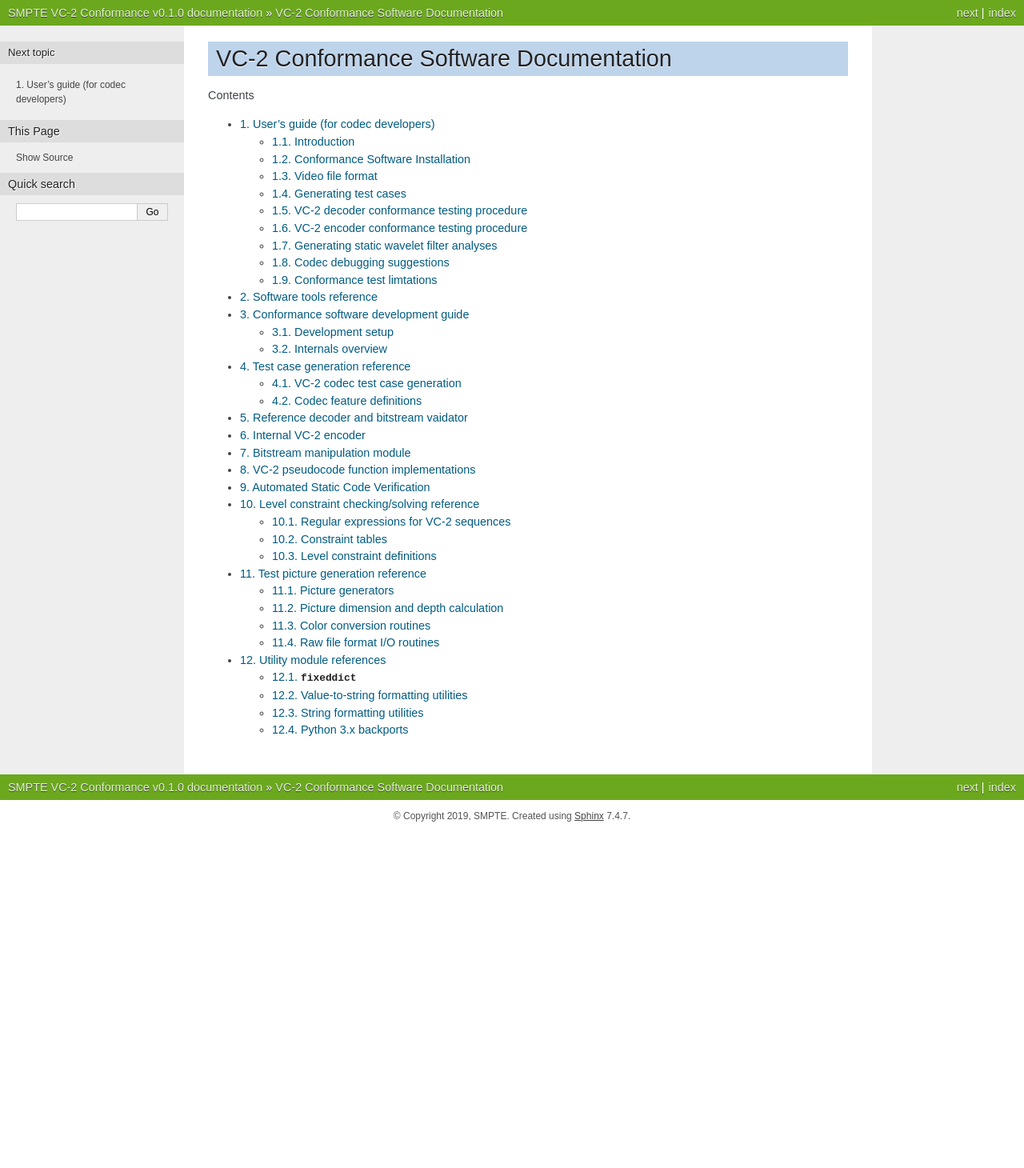
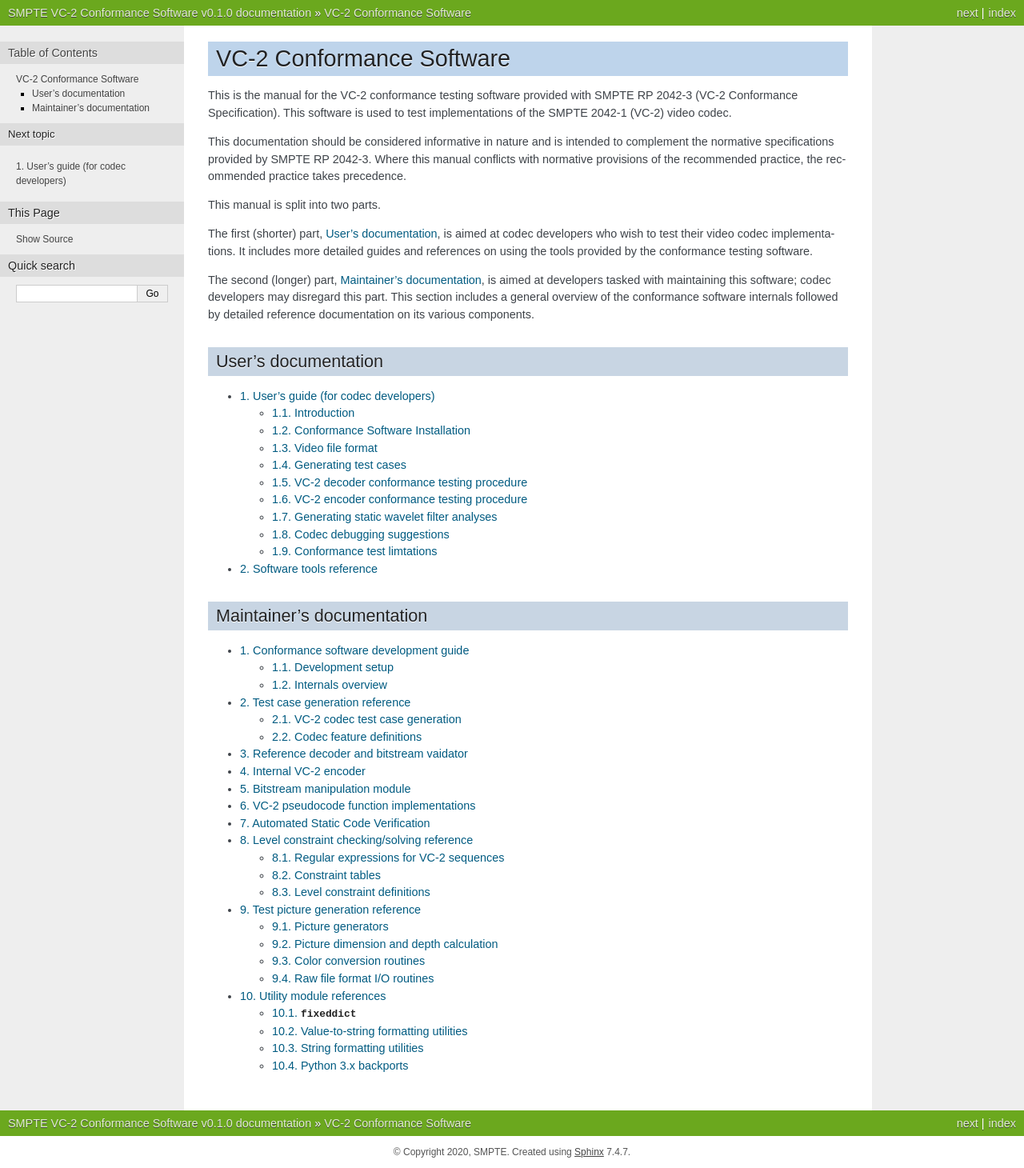
Before and after one commit to bbc/vc2_conformance, a Sphinx documentation site: the page built from docs/source/index.rst, in a window 1280 px wide. Shown: the whole page at 80% size. Built offline with Sphinx 7.4.7, drawn with Linux system fonts in a browser that asks for light colours; before the commit the page ends 1040 px from its top, so only the background shows below that.

Commit message:
Split manual into parts, and improve PDF documentation indexing.

```diff
--- a/docs/source/conf.py
+++ b/docs/source/conf.py
@@ -18,8 +18,8 @@ sys.path.insert(0, os.path.abspath("_ext/"))
 
 # -- Project information -----------------------------------------------------
 
-project = "SMPTE VC-2 Conformance"
-copyright = "2019, SMPTE"
+project = "SMPTE VC-2 Conformance Software"
+copyright = "2020, SMPTE"
 author = "SMPTE"
 
 from vc2_conformance import __version__ as version
@@ -71,7 +71,30 @@ html_static_path = ["_static"]
 
 # -- Options for PDF output --------------------------------------------------
 
+# Show page numbers in references
+latex_show_pagerefs = True
+
+# Show hyperlink URLs in footnotes
+latex_show_urls = "footnote"
+
+# Divide the document into parts, then chapters, then sections
+latex_toplevel_sectioning = "part"
+
+# Don't include a module index (the main index should be sufficient)
+latex_domain_indices = False
+
 latex_elements = {
     "papersize": "a4paper",
+    # Allow deeply nested bullets etc.
     "maxlistdepth": "10",
+    # Add a 'Preface' header to the content which appears before all of the
+    # chapters.
+    "tableofcontents": r"""
+        \sphinxtableofcontents
+        \chapter{Introduction}
+    """,
+    # Make index entries smaller since some are quite long
+    "printindex": r"\footnotesize\raggedright\printindex",
+    # Override ToC depth to include sections
+    "preamble": r"\setcounter{tocdepth}{1}",
 }
--- a/docs/source/index.rst
+++ b/docs/source/index.rst
@@ -1,13 +1,51 @@
-VC-2 Conformance Software Documentation
-=======================================
+VC-2 Conformance Software
+=========================
+
+This is the manual for the VC-2 conformance testing software provided with
+SMPTE RP 2042-3 (VC-2 Conformance Specification). This software is used to test
+implementations of the SMPTE 2042-1 (VC-2) video codec.
+
+This documentation should be considered informative in nature and is intended
+to complement the normative specifications provided by SMPTE RP 2042-3. Where
+this manual conflicts with normative provisions of the recommended practice,
+the recommended practice takes precedence.
+
+This manual is split into two parts.
+
+The first (shorter) part, :ref:`user-documentation`, is aimed at codec
+developers who wish to test their video codec implementations. It includes more
+detailed guides and references on using the tools provided by the conformance
+testing software.
+
+The second (longer) part, :ref:`maintainer-documentation`, is aimed at
+developers tasked with maintaining this software; codec developers may
+disregard this part. This section includes a general overview of the
+conformance software internals followed by detailed reference documentation on
+its various components.
+
+
+.. _user-documentation:
+
+User's documentation
+--------------------
 
 .. toctree::
    :maxdepth: 2
-   :caption: Contents
    :numbered:
 
    user_guide/index.rst
    cli/index.rst
+
+
+.. _maintainer-documentation:
+
+Maintainer's documentation
+--------------------------
+
+.. toctree::
+   :maxdepth: 2
+   :numbered:
+
    developer_guide/index.rst
    test_case_generation/index.rst
    decoder.rst
```
